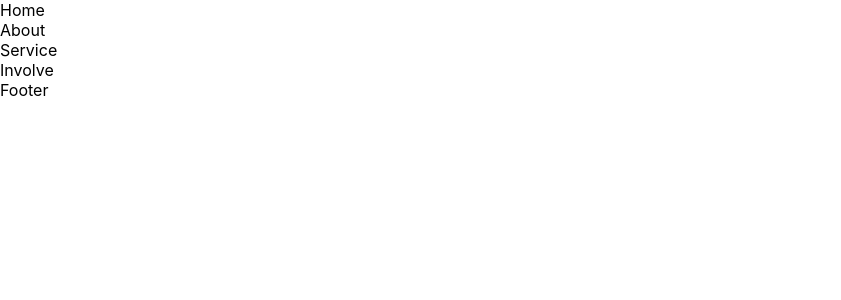
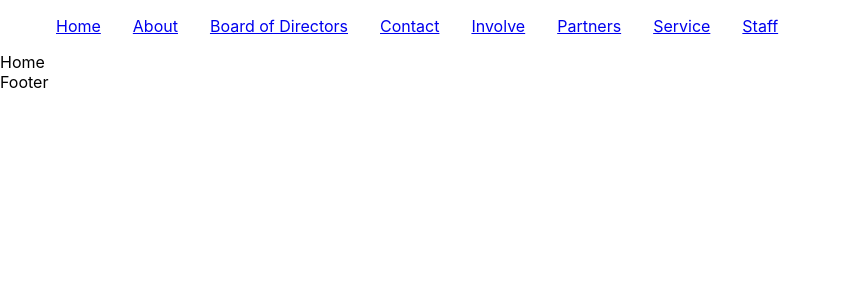
Before and after one commit to DeVanteOdom/Bald-Ridge, a React (Create React App) app: page / in a window 1280 px wide. Shown: the top 300 px of the page, without its empty margins (0-841 px from the left). Built offline with nearby package versions, Linux system fonts and the light colour scheme.

Commit message:
Navigation Wireframe

```diff
--- a/src/App.js
+++ b/src/App.js
@@ -6,36 +6,51 @@ import About from './Pages/About/About';
 import Service from './Pages/Services/Service';
 import Involve from './Pages/Involve/Involve';
 import Footer from './Components/Footer/Footer';
-
-
+import Contact from './Pages/Contact/Contact';
+import BoardOfDirectors from './Pages/BoardOfDirectors/BoardOfDirectors';
+import Staff from './Pages/Staff/Staff';
+import Partners from './Pages/Partners/Partners';
+import { Navigation } from './Components/Navigation/Navigation';
 
 function App() {
+  const paths = [
+    {name: 'Home', to:''},
+    {name: 'About', to:'about'},
+    {name: 'Board of Directors', to:'boardofdirectors'},
+    {name: 'Contact', to:'contact'},
+    {name: 'Involve', to:'involve'},
+    {name: 'Partners', to:'partners'},
+    {name: 'Service', to:'service'},
+    {name: 'Staff', to:'staff'},
+    ]
+
   return ( <>
+    <Route render={(routerProps) => <Navigation paths={paths} nav={routerProps.location}/>}/>
     <Switch>
-      <Route path='/Bald'>
-    <div className="App">
-      <header className="App-header">
-        <img src={logo} className="App-logo" alt="logo" />
-        <p>
-          Edit <code>src/App.js</code> and save to reload.
-        </p>
-        <a
-          className="App-link"
-          href="https://reactjs.org"
-          target="_blank"
-          rel="noopener noreferrer"
-        >
-          Learn React
-        </a>
-      </header>
-    </div>
-    </Route>
-    <Route path='/'>
-    <Home/>
-    <About/>
-    <Service/>
-    <Involve/>
-      </Route>
+        <Route path='/about'>
+          <About/>
+        </Route>
+        <Route path='/service'>
+          <Service/>
+        </Route>
+        <Route path='/involve'>
+          <Involve/>
+        </Route>
+        <Route path='/contact'>
+          <Contact/>
+        </Route>
+        <Route path='/boardofdirectors'>
+          <BoardOfDirectors/>
+        </Route>
+        <Route path='/staff'>
+          <Staff/>
+        </Route>
+        <Route path='/partners'>
+          <Partners/>
+        </Route>
+        <Route path='/'>
+          <Home/>
+        </Route>
       </Switch>
     <Footer/>
     </>
--- a/src/Components/Navigation/Navigation.css
+++ b/src/Components/Navigation/Navigation.css
@@ -0,0 +1,3 @@
+.nav > * {
+    margin: 0 1rem;
+}
--- a/src/Components/Navigation/Navigation.js
+++ b/src/Components/Navigation/Navigation.js
@@ -1,3 +1,3 @@
 import { Link } from "react-router-dom";
 import "./Navigation.css"
-export const Navigation = ({paths, nav}) => <ul className="nav">{paths.map((path,i)=> <Link to={path.to} className={nav===window.location ? 'navActive' : ''}>{path.str}</Link>)}</ul>
+export const Navigation = ({paths, nav}) => <ul className="nav">{paths.map((path,i)=> <Link to={'/'+path.to} className={nav===window.location ? 'navActive' : ''}>{path.name}</Link>)}</ul>
```
